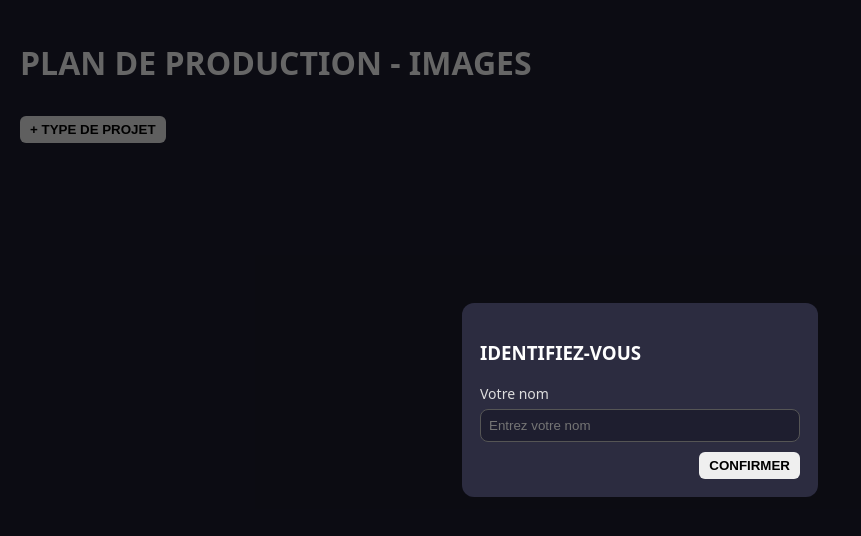
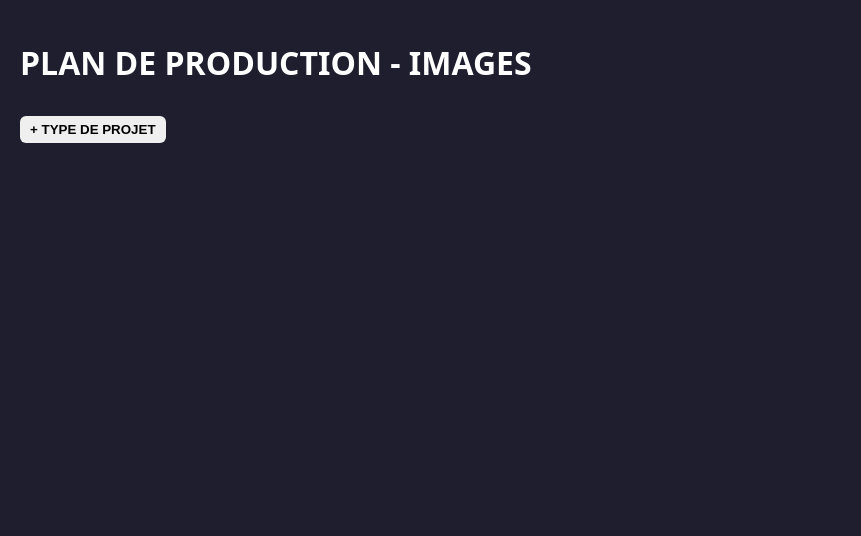
Before and after one commit to poleimages/poleimages.github.io, a plain HTML site: page index.html in a window 1280 px wide. Shown: the whole page, without its empty margins (0-861 px from the left). Drawn offline with Linux system fonts and the light colour scheme; no server answers.

Commit message:
Add files via upload

```diff
--- a/index.html
+++ b/index.html
@@ -12,20 +12,6 @@
   <div id="board" class="board"></div>
   <div style="margin-top:12px;">
     <button id="addThemeBtn">+ TYPE DE PROJET</button>
-  </div>
-
-  <!-- Modal utilisateur -->
-  <div id="userModal" aria-hidden="true">
-    <div class="modal-content" role="dialog" aria-modal="true">
-      <h3>IDENTIFIEZ-VOUS</h3>
-      <div class="field">
-        <label>Votre nom</label>
-        <input id="userName" type="text" placeholder="Entrez votre nom" />
-      </div>
-      <div class="modal-actions">
-        <button id="userModalSave">CONFIRMER</button>
-      </div>
-    </div>
   </div>
 
   <!-- Modal -->
--- a/script.js
+++ b/script.js
@@ -16,8 +16,6 @@ const db = getFirestore(app);
 const boardEl = document.getElementById("board");
 const addThemeBtn = document.getElementById("addThemeBtn");
 const modal = document.getElementById("modal");
-const userModal = document.getElementById("userModal");
-const userName = document.getElementById("userName");
 const mTitle = document.getElementById("m-title");
 const mStart = document.getElementById("m-start");
 const mEnd = document.getElementById("m-end");
--- a/style.css
+++ b/style.css
@@ -44,7 +44,7 @@ button.ghost { background:#2c2c40; border:1px solid #555; color:#bbb; }
 .checklist-item input[type="text"] { flex:1; padding:4px 8px; border-radius:4px; border:1px solid #555; background:#1e1e2f; color:white; }
 .checklist-item .delete-check { color:#ef4444; cursor:pointer; user-select:none; font-size:16px; flex-shrink:0; }
 
-#modal, #userModal { position: fixed; inset: 0; background: rgba(0,0,0,0.6); display: none; align-items: center; justify-content: center; z-index: 1000; }
+#modal { position: fixed; inset: 0; background: rgba(0,0,0,0.6); display: none; align-items: center; justify-content: center; z-index: 1000; }
 .modal-content { background:#2c2c40; padding:18px; border-radius:12px; min-width:320px; max-width:480px; }
 .field { margin-bottom:10px; }
 .field label { display:block; margin-bottom:6px; font-size:14px; color:#ddd; }
```
